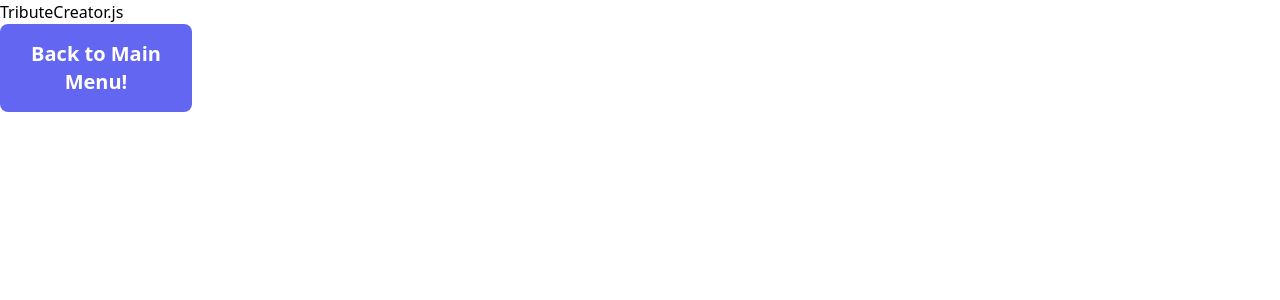
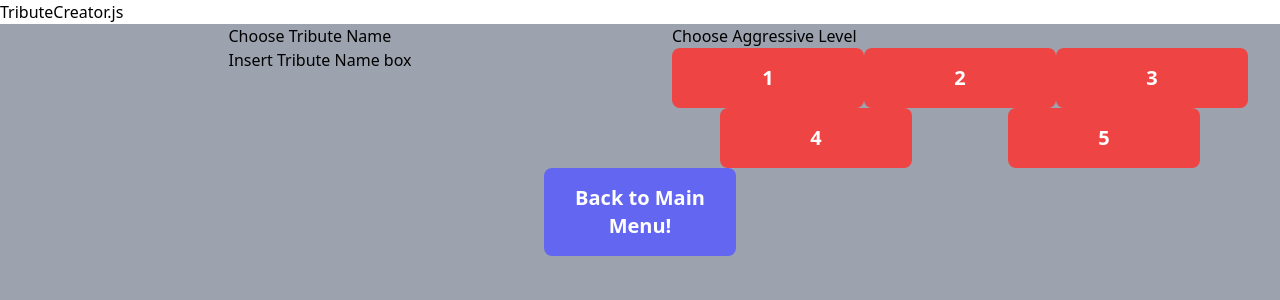
Before and after one commit to cjanse/hunger_games_simulator, a Next.js app: page / in a window 1280 px wide. Both pictures are taken after a click on the button "Create Tributes". Shown: the top 300 px of the page. Built offline with nearby package versions, Linux system fonts and the light colour scheme.

Commit message:
Begun working on createTribute.js

```diff
--- a/src/components/Game.js
+++ b/src/components/Game.js
@@ -28,6 +28,7 @@ class Game {
         this.tributes.push(new Tribute("Snowball",1));//1
         this.tributes.push(new Tribute("Pounce",3));//3
         this.tributes.push(new Tribute("Bella",5));//5
+        this.tributes.push(new Tribute("Samara",4));
 
         this.createMap(0);
         this.placeTributes();
--- a/src/components/TributeCreator.js
+++ b/src/components/TributeCreator.js
@@ -9,10 +9,32 @@ const TributeCreator = (props) => {
     return (
         <>
         <div>TributeCreator.js</div>
-        <button
+        <div className = "bg-gray-400 h-screen">
+            <div class = "grid grid-flow-col grid-cols-2 justify-items-center">
+                <div>
+                <div>Choose Tribute Name</div>
+                <div>Insert Tribute Name box</div>
+                </div>
+                <div>
+                <div>Choose Aggressive Level</div>
+                <div class = "grid grid-flow-col grid-cols-3 justify-items-center">
+                <div className="w-48 bg-red-500 text-white font-bold rounded-lg text-xl p-4 hover:bg-red-700 text-center">1</div>
+                <div className="w-48 bg-red-500 text-white font-bold rounded-lg text-xl p-4 hover:bg-red-700 text-center">2</div>
+                <div className="w-48 bg-red-500 text-white font-bold rounded-lg text-xl p-4 hover:bg-red-700 text-center">3</div>
+                </div>
+                <div class = "grid grid-flow-col grid-cols-2 justify-items-center">
+                <div className="w-48 bg-red-500 text-white font-bold rounded-lg text-xl p-4 hover:bg-red-700 text-center">4</div>
+                <div className="w-48 bg-red-500 text-white font-bold rounded-lg text-xl p-4 hover:bg-red-700 text-center">5</div>
+                </div>
+                </div>
+            </div>
+            <div class = "grid grid-flow-col grid-cols-1 justify-items-center">
+                <button
               className="w-48 bg-indigo-500 text-white font-bold rounded-lg text-xl p-4 hover:bg-indigo-700"
               onClick={props.backToMainMenu}
             >Back to Main Menu!</button>
+            </div>
+        </div>
         </>
     )
 }
```
